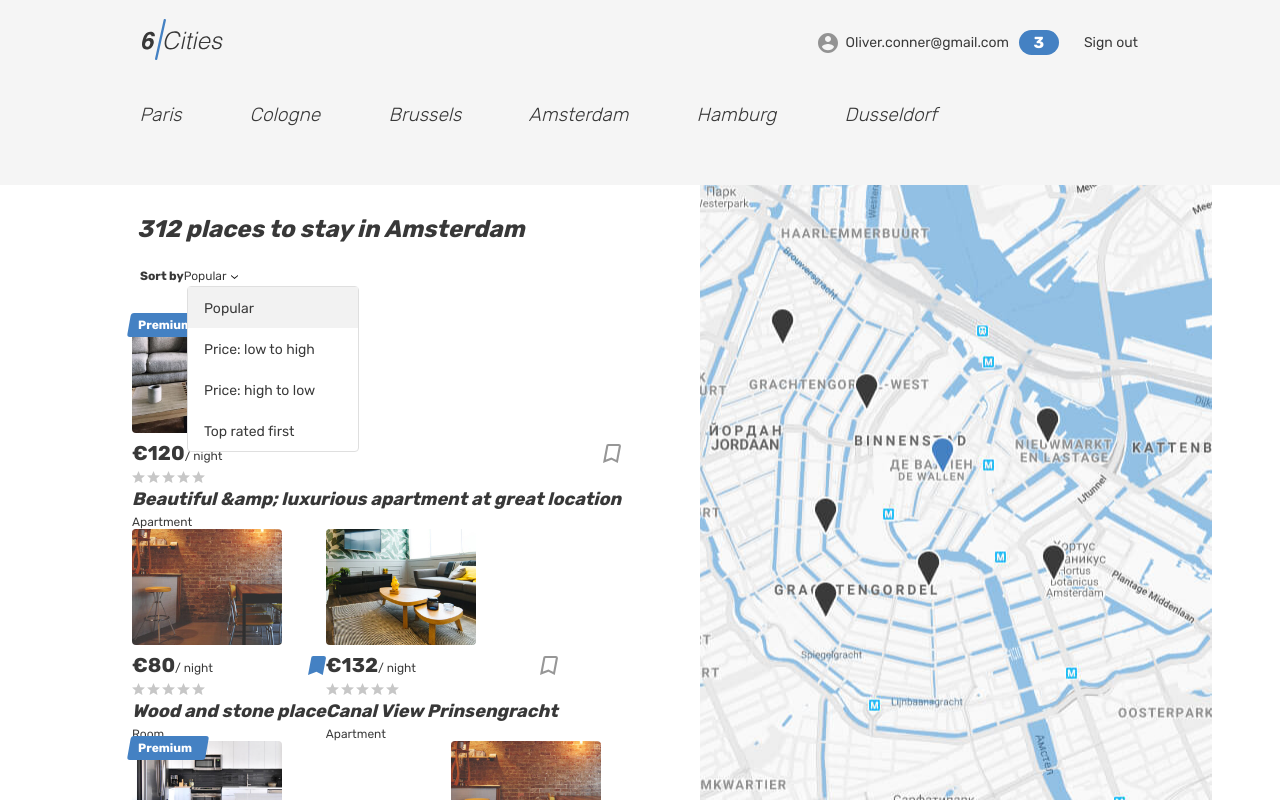
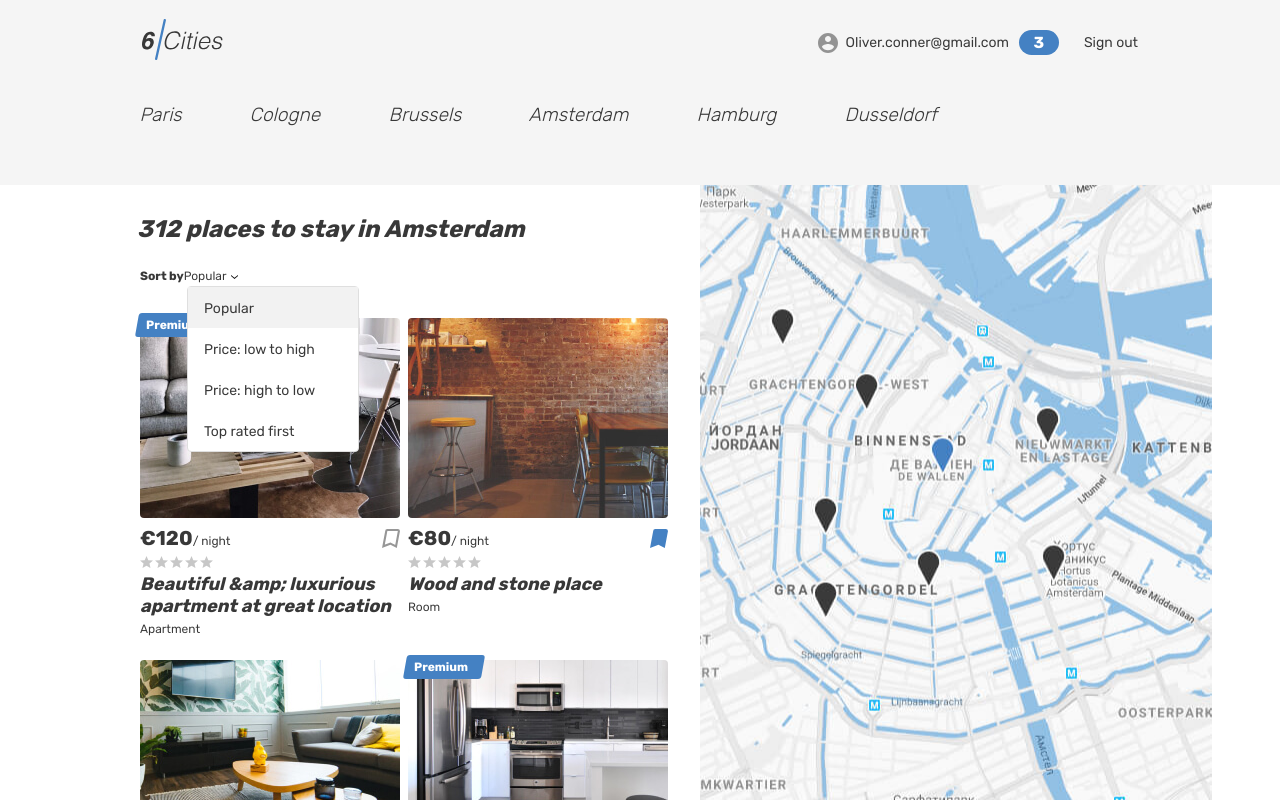
Before and after one commit to htmlacademy-react/2275573-six-cities-15, a React (Vite) app: page / in a window 1280 px wide. Built offline with nearby package versions, Linux system fonts and the light colour scheme.

Commit message:
fix build

```diff
--- a/src/components/offers/near-places/near-places.tsx
+++ b/src/components/offers/near-places/near-places.tsx
@@ -9,7 +9,7 @@ function NearPlaces(): JSX.Element {
       </h2>
       <div className="near-places__list places__list">
         {CARDS_MOCK.map((item) =>
-          (<PlaceCard environment='cities' key={`${item.id}`} {...item} />)).slice(0, 3)}
+          (<PlaceCard location='cities' key={`${item.id}`} {...item} />)).slice(0, 3)}
       </div>
     </section>
   );
--- a/src/components/place-card/place-card.tsx
+++ b/src/components/place-card/place-card.tsx
@@ -1,19 +1,19 @@
 import { PlaceCardProps } from '../../const/cards-mock';
 
-function PlaceCard({ environment, isPremium, link, image, name, price, isFavorite, rating, type }: PlaceCardProps): JSX.Element {
+function PlaceCard({ location, isPremium, link, image, name, price, isFavorite, rating, type }: PlaceCardProps): JSX.Element {
   const imageSize = {
-    width: ((environment === 'cities') || (environment === 'near-places')) ? 260 : 150,
-    height: ((environment === 'cities') || (environment === 'near-places')) ? 200 : 110,
+    width: ((location === 'cities') || (location === 'near-places')) ? 260 : 150,
+    height: ((location === 'cities') || (location === 'near-places')) ? 200 : 110,
   };
 
   return (
-    <article className={`${environment}__card place-card`}>
+    <article className={`${location}__card place-card`}>
       {isPremium && (
         <div className="place-card__mark">
           <span>Premium</span>
         </div>
       )}
-      <div className={`${environment}__image-wrapper place-card__image-wrapper`}>
+      <div className={`${location}__image-wrapper place-card__image-wrapper`}>
         <a href={link}>
           <img
             className="place-card__image"
--- a/src/pages/favorites/favorires.tsx
+++ b/src/pages/favorites/favorires.tsx
@@ -21,8 +21,8 @@ function Favorites(): JSX.Element {
                   </div>
                 </div>
                 <div className="favorites__places">
-                  <PlaceCard environment='favorites' {...CARDS_MOCK[1]} />
-                  <PlaceCard environment='favorites' {...CARDS_MOCK[3]} />
+                  <PlaceCard location='favorites' {...CARDS_MOCK[1]} />
+                  <PlaceCard location='favorites' {...CARDS_MOCK[3]} />
                 </div>
               </li>
               <li className="favorites__locations-items">
@@ -34,7 +34,7 @@ function Favorites(): JSX.Element {
                   </div>
                 </div>
                 <div className="favorites__places">
-                  <PlaceCard environment='favorites' {...CARDS_MOCK[1]} />
+                  <PlaceCard location='favorites' {...CARDS_MOCK[1]} />
                 </div>
               </li>
             </ul>
--- a/src/pages/offer-not-logged-page/offer-not-logged-page.tsx
+++ b/src/pages/offer-not-logged-page/offer-not-logged-page.tsx
@@ -143,7 +143,7 @@ function OfferNotLogged(): JSX.Element {
               </section>
             </div>
           </div>
-          <Map environment='offer' />
+          <Map location='offer' />
         </section>
         <div className="container">
           <NearPlaces />
--- a/src/pages/offer/offer.tsx
+++ b/src/pages/offer/offer.tsx
@@ -225,7 +225,7 @@ function Offer(): JSX.Element {
               </section>
             </div>
           </div>
-          <Map environment='offer' />
+          <Map location='offer' />
         </section>
         <div className="container">
           <NearPlaces />
```
